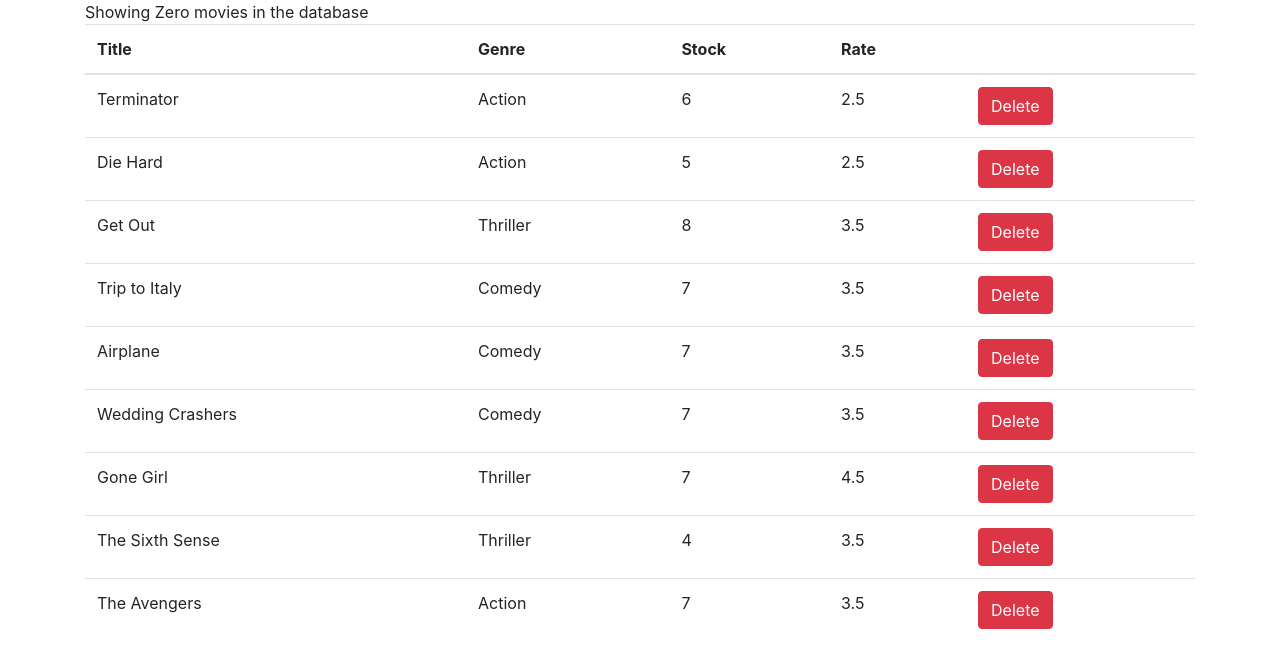
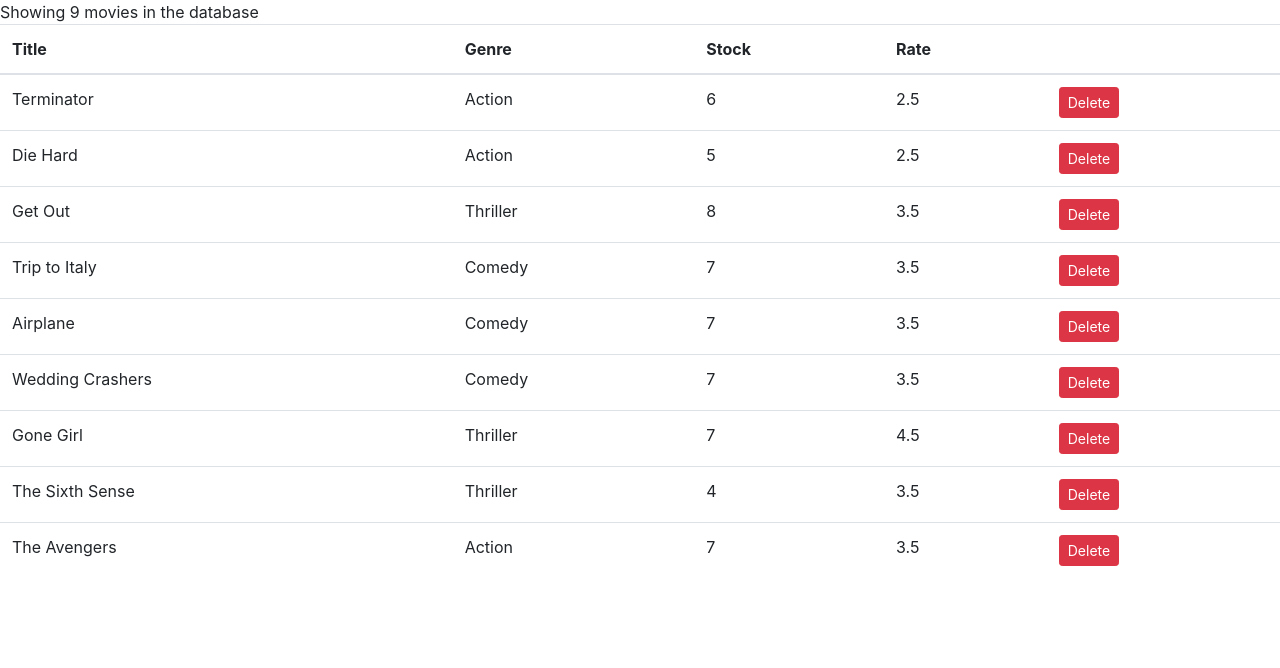
Before and after one commit to TazzyG/vidly, a React (Create React App) app: page / in a window 1280 px wide. Shown: the top 668 px of the page. Built offline with nearby package versions, Linux system fonts and the light colour scheme.

Commit message:
add delete movies

```diff
--- a/src/components/movies.jsx
+++ b/src/components/movies.jsx
@@ -3,15 +3,20 @@
 
 class Movies extends Component {
   state = {
-    movies: getMovies(),
-    count: 0
+    movies: getMovies()
   };
-  handleDelete = movie => {};
+  handleDelete = movie => {
+    const movies = this.state.movies.filter(m => m._id !== movie._id);
+    this.setState({ movies });
+  };
 
   render() {
+    const { length: count } = this.state.movies;
+    if (this.state.movies.length === 0)
+      return <p>There are no movies in the database.</p>;
     return (
-      <div className="container">
-        <span> Showing {this.formatCount()} movies in the database </span>
+      <React.Fragment>
+        <span> Showing {count} movies in the database </span>
         <table className="table">
           <thead>
             <th>Title</th>
@@ -22,24 +27,26 @@
           </thead>
           <tbody>
             {this.state.movies.map(movie => (
-              <tr>
+              <tr key={movie._id}>
                 <td>{movie.title}</td>
                 <td>{movie.genre.name}</td>
                 <td>{movie.numberInStock}</td>
                 <td>{movie.dailyRentalRate}</td>
                 <td>
-                  <button className="btn btn-danger"> Delete </button>
+                  <button
+                    onClick={() => this.handleDelete(movie)}
+                    className="btn btn-danger btn-sm"
+                  >
+                    {" "}
+                    Delete{" "}
+                  </button>
                 </td>
               </tr>
             ))}
           </tbody>
         </table>
-      </div>
+      </React.Fragment>
     );
-  }
-  formatCount() {
-    const { count } = this.state;
-    return count === 0 ? "Zero" : count;
   }
 }
 export default Movies;
--- a/src/index.css
+++ b/src/index.css
@@ -1,5 +1,5 @@
 body {
   margin: 0;
-  padding: 0;
+  padding: 20 0 0 0;
   font-family: sans-serif;
 }
--- a/src/index.js
+++ b/src/index.js
@@ -1,7 +1,7 @@
 import React from "react";
 import ReactDOM from "react-dom";
 import "./index.css";
-import App from "./App";
+// import App from "./App";
 import registerServiceWorker from "./registerServiceWorker";
 import "bootstrap/dist/css/bootstrap.css";
 import "font-awesome/css/font-awesome.css";
```
